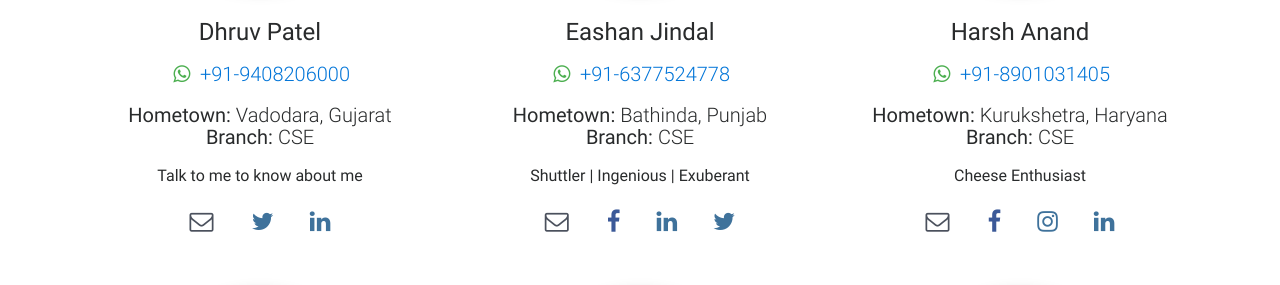
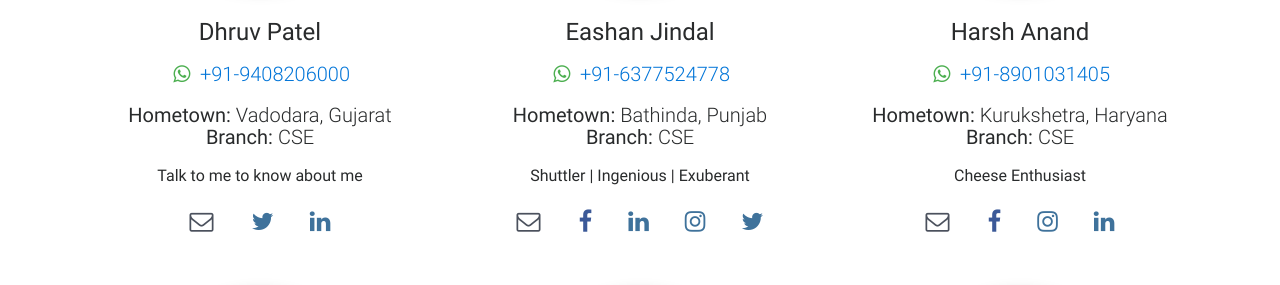
Before and after one commit to manav1403/CS-website, a PHP site: page /cs_team_ug2020.php in a window 1280 px wide. Shown: the part 1100-1385 px from the top of the page. Run offline with PHP 8.4, Linux system fonts and the light colour scheme.

Commit message:
eshan insta

```diff
--- a/cs/cs_team_ug2020.php
+++ b/cs/cs_team_ug2020.php
@@ -67,6 +67,8 @@ include 'navbar.html';
                     class="fa fa-facebook"> </i></a>
             <a class="icons-sm ins-ic" target="_blank" href="https://www.linkedin.com/in/eashanjindal/"><i
                     class="fa fa-linkedin"> </i></a>
+                    <a class="icons-sm ins-ic" target="_blank" href="https://www.instagram.com/eashan_jindal/"><i
+                    class="fa fa-instagram"> </i></a>
                     <a class="icons-sm ins-ic" target="_blank" href="https://twitter.com/eashanji"><i
                 class="fa fa-twitter"> </i></a>
         </div>
```
